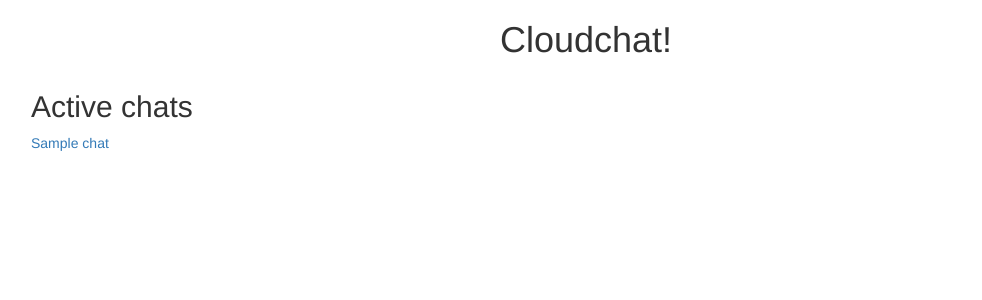
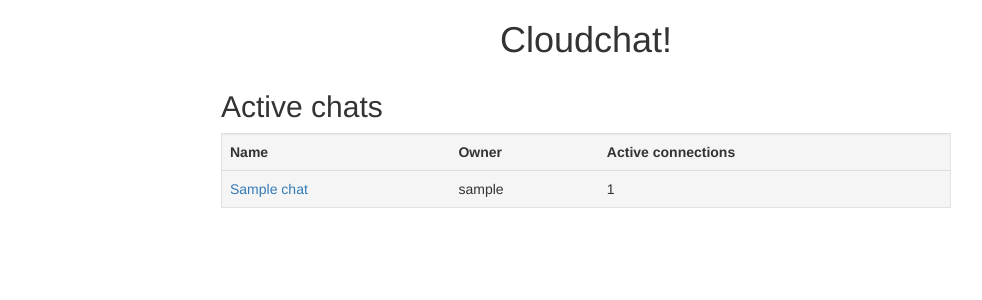
Before and after one commit to guillemborrell/cloudchat, a Python web app: template templates/index.html in a window 1280 px wide. Shown: the top 300 px of the page, without its empty margins (54-1036 px from the left). Run offline with Jinja, Linux system fonts and the light colour scheme; the template is opened without the code that fills it: most values are stand-ins (such as "Sample title", 1, 10 or a date in 2020); some libraries are stand-ins or nearby versions.

Commit message:
Now every chat has an owner, that is a Google user

```diff
--- a/templates/index.html
+++ b/templates/index.html
@@ -13,14 +13,19 @@
       <div class="row">
 	<div class="container">
 	  <h1 class="text-center">Cloudchat!</h1>
-	  <div class="container">
+	  <div class="col-md-8 col-md-offset-2">
 	    <h2>Active chats</h2>
-	    <table>
+	    <table class="table well">
+	      <tr><th>Name</th><th>Owner</th><th>Active connections</th></tr>
 	      {% for chat in active_chats %}
 	      <tr>
 		<td>
-		  <a href="/chat?key={{ chat.key.urlsafe() }}">{{ chat.name }}</a>
+		  <a href="/chat?key={{ chat.key.urlsafe() }}">
+		    {{ chat.name }}
+		  </a>
 		</td>
+		<td>{{ chat.owner.nickname() }}</td>
+		<td>{{ chat.num_clients() }}</td>
 	      </tr>
 	      {% endfor %}
 	    </table>
```
Also changed, not shown: main.py (+26 -8 lines).
